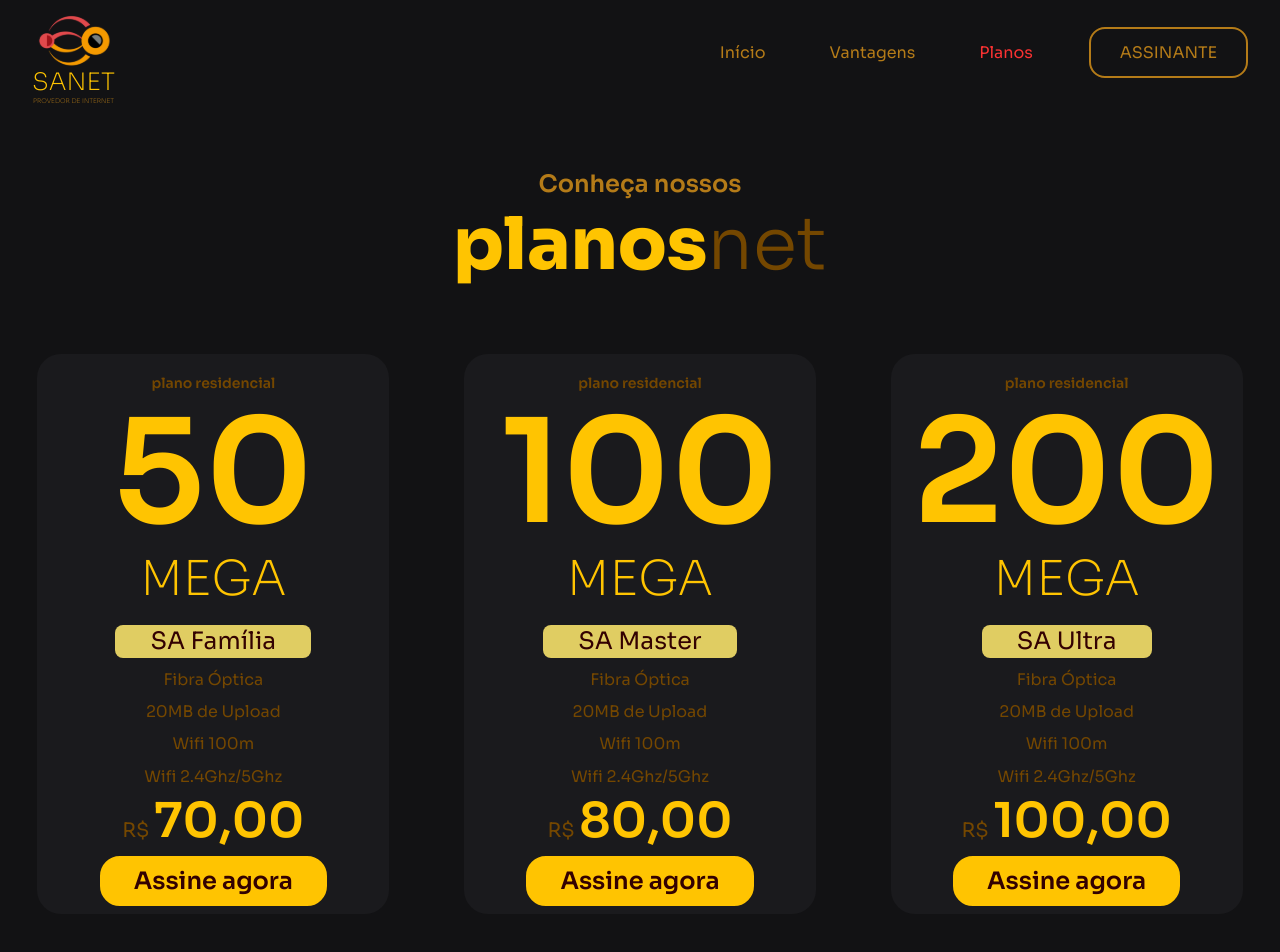
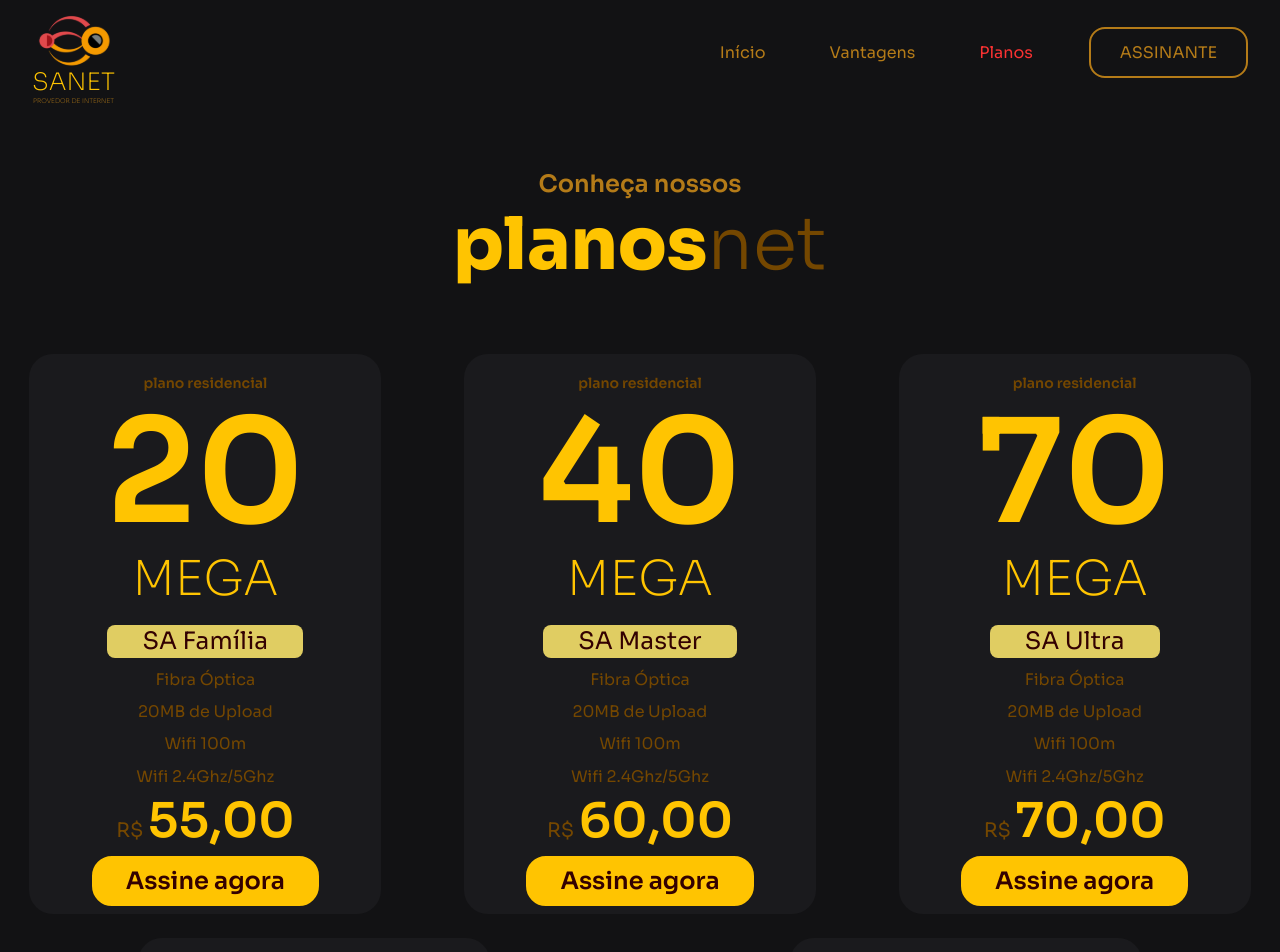
Before and after one commit to Calixoto/ProjectOne, a Next.js app: page /planos in a window 1280 px wide. Shown: the top 952 px of the page. Built offline with nearby package versions, Linux system fonts and the light colour scheme.

Commit message:
fix: plans

```diff
--- a/src/pages/planos/index.tsx
+++ b/src/pages/planos/index.tsx
@@ -1,7 +1,5 @@
-import React from 'react';
-import { SignInButton } from '../../components/SignInButton';
-import { SubscribeButton } from '../../components/SubscribeButton';
-import styles from './styles.module.scss';
+import { SubscribeButton } from "../../components/SubscribeButton";
+import styles from "./styles.module.scss";
 
 export default function Planos() {
   return (
@@ -9,14 +7,16 @@
       <section className={styles.container}>
         <h2>
           Conheça nossos
-                    <p><strong>planos</strong>net</p>
+          <p>
+            <strong>planos</strong>net
+          </p>
         </h2>
       </section>
       <section className={styles.contentContainer}>
         <div>
           <p>plano residencial</p>
           <h1>
-                        50
+            20
             <h2>mega</h2>
           </h1>
           <span>SA Família</span>
@@ -25,13 +25,15 @@
           <p>Wifi 100m</p>
           <p>Wifi 2.4Ghz/5Ghz</p>
 
-                    <h3>R$ <strong>70,00</strong></h3>
+          <h3>
+            R$ <strong>55,00</strong>
+          </h3>
           <SubscribeButton />
         </div>
         <div>
           <p>plano residencial</p>
           <h1>
-                        100
+            40
             <h2>mega</h2>
           </h1>
           <span>SA Master</span>
@@ -40,7 +42,26 @@
           <p>Wifi 100m</p>
           <p>Wifi 2.4Ghz/5Ghz</p>
 
-                    <h3>R$ <strong>80,00</strong></h3>
+          <h3>
+            R$ <strong>60,00</strong>
+          </h3>
+          <SubscribeButton />
+        </div>
+        <div>
+          <p>plano residencial</p>
+          <h1>
+            70
+            <h2>mega</h2>
+          </h1>
+          <span>SA Ultra</span>
+          <p>Fibra Óptica</p>
+          <p>20MB de Upload</p>
+          <p>Wifi 100m</p>
+          <p>Wifi 2.4Ghz/5Ghz</p>
+
+          <h3>
+            R$ <strong>70,00</strong>
+          </h3>
           <SubscribeButton />
         </div>
         <div>
@@ -55,10 +76,29 @@
           <p>Wifi 100m</p>
           <p>Wifi 2.4Ghz/5Ghz</p>
 
-                    <h3>R$ <strong>100,00</strong></h3>
+          <h3>
+            R$ <strong>80,00</strong>
+          </h3>
+          <SubscribeButton />
+        </div>
+        <div>
+          <p>plano residencial</p>
+          <h1>
+            300
+            <h2>mega</h2>
+          </h1>
+          <span>SA Ultra</span>
+          <p>Fibra Óptica</p>
+          <p>20MB de Upload</p>
+          <p>Wifi 100m</p>
+          <p>Wifi 2.4Ghz/5Ghz</p>
+
+          <h3>
+            R$ <strong>100,00</strong>
+          </h3>
           <SubscribeButton />
         </div>
       </section>
     </>
-    )
+  );
 }
--- a/src/pages/planos/styles.module.scss
+++ b/src/pages/planos/styles.module.scss
@@ -26,6 +26,8 @@
 .contentContainer {
   margin-top: 4rem;
   display: flex;
+  flex-wrap: wrap;
+  gap: 1.5rem;
   align-items: center;
   text-align: center;
   // padding: 1rem 0;
@@ -49,7 +51,7 @@
 
       margin-top: 0.7rem;
 
-            &:first-child{
+      &:first-child {
         font-size: 0.875rem;
         font-weight: 600;
       }
@@ -138,7 +140,7 @@
   }
 }
 
-@media (max-width:400px) {
+@media (max-width: 400px) {
   .container {
     h2 {
       font-size: 1.2rem;
--- a/styles.module.scss
+++ /dev/null
@@ -1,153 +0,0 @@
-.container {
-  margin-top: 4rem;
-  display: flex;
-  align-items: center;
-  text-align: center;
-  justify-content: center;
-
-  h2 {
-    font-weight: 600;
-    font-size: 1.5rem;
-    color: var(--yellow-500);
-
-    p {
-      font-weight: 300;
-      font-size: 4.5rem;
-      color: var(--yellow-700);
-
-      strong {
-        font-weight: 800;
-        color: var(--yellow-300);
-      }
-    }
-  }
-}
-
-.contentContainer {
-  margin-top: 4rem;
-  display: flex;
-  flex-wrap: wrap;
-  gap: 1rem;
-  align-items: center;
-  text-align: center;
-  // padding: 1rem 0;
-
-  div {
-    background: var(--gray-850);
-    border-radius: 1.5rem;
-    margin: auto;
-    height: 35rem;
-    width: 22rem;
-    display: flex;
-    flex-direction: column;
-    align-items: center;
-    justify-content: center;
-    text-align: center;
-
-    p {
-      color: var(--yellow-700);
-      font-size: 1rem;
-      font-weight: 400;
-
-      margin-top: 0.7rem;
-
-      &:first-child {
-        font-size: 0.875rem;
-        font-weight: 600;
-      }
-    }
-
-    h1 {
-      font-size: 9rem;
-      font-weight: 600;
-      margin-bottom: 1rem;
-      margin-top: -0.65rem;
-      color: var(--yellow-300);
-      h2 {
-        font-size: 3rem;
-        font-weight: 200;
-        margin-top: -1rem;
-        text-transform: uppercase;
-      }
-    }
-
-    span {
-      font-size: 1.5rem;
-      font-weight: 400;
-      color: var(--red-800);
-      background: var(--yellow-150);
-      border-radius: 0.5rem;
-      padding: 0.1rem 2.2rem;
-    }
-  }
-
-  h3 {
-    margin-top: 0.2rem;
-    margin-bottom: 0.3rem;
-    font-size: 1.25rem;
-    font-weight: 400;
-    color: var(--yellow-700);
-
-    strong {
-      color: var(--yellow-300);
-      font-size: 3rem;
-      font-weight: 600;
-    }
-  }
-}
-
-@media (max-width: 1028px) {
-  .contentContainer {
-    flex-direction: column;
-
-    div {
-      width: 200px;
-      height: 23rem;
-      margin-bottom: 5rem;
-
-      h1 {
-        font-size: 5rem;
-
-        h2 {
-          font-size: 1.5rem;
-        }
-      }
-
-      span {
-        font-size: 1.12rem;
-      }
-
-      p {
-        font-size: 0.8rem;
-
-        &:first-child {
-          margin-top: 0;
-        }
-      }
-
-      h3 {
-        font-size: 1rem;
-
-        strong {
-          font-size: 1.5rem;
-        }
-      }
-
-      a {
-        font-size: 0.85rem;
-      }
-    }
-  }
-}
-
-@media (max-width: 400px) {
-  .container {
-    h2 {
-      font-size: 1.2rem;
-
-      p {
-        font-size: 3rem;
-      }
-    }
-  }
-}
```
Also changed, not shown: index.tsx (deleted, +0 -104 lines). Lines whose indentation alone changed are shown as unchanged.
